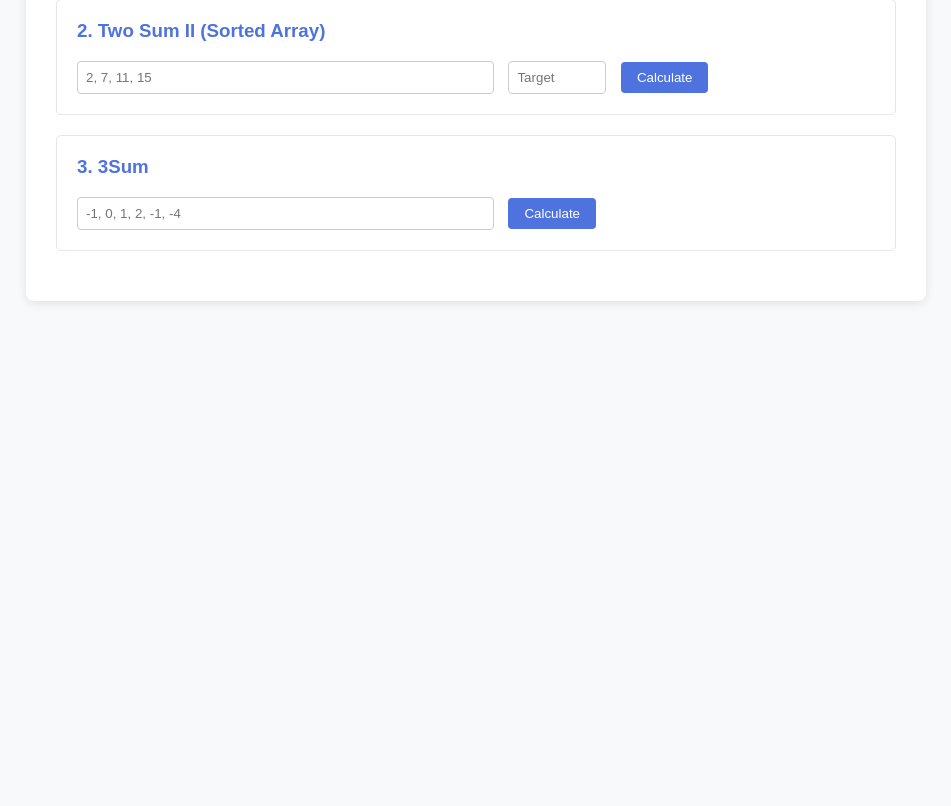
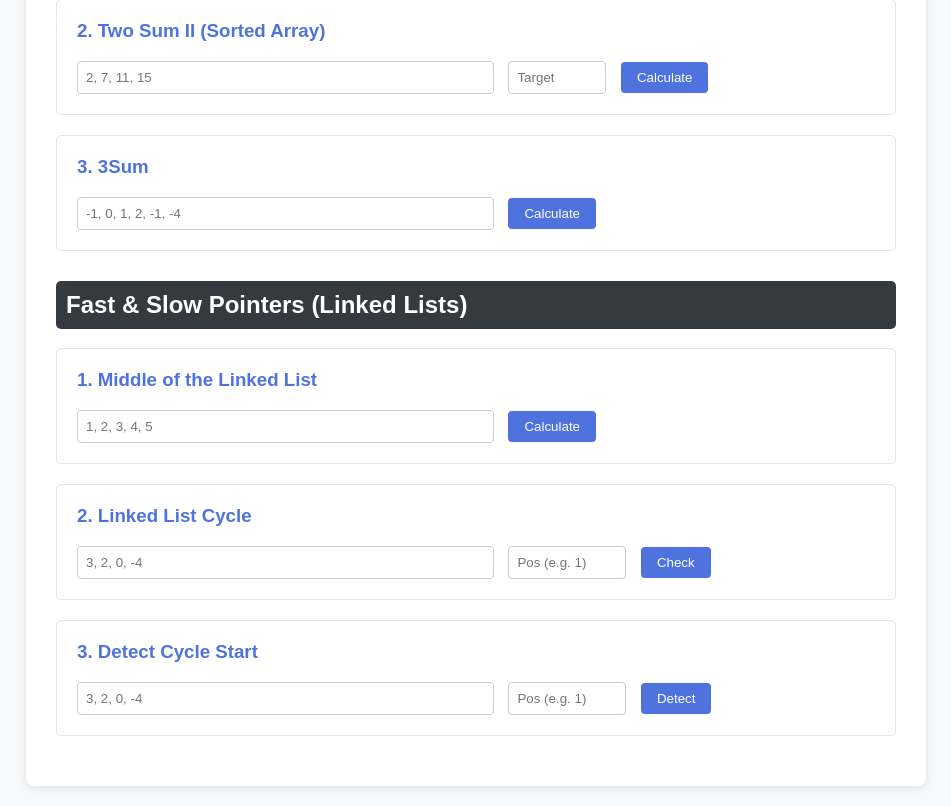
Before and after one commit to CazK0/DSA, a Flask app: page / in a window 1280 px wide. Shown: the part 828-1634 px from the top of the page, without its empty margins (164-1115 px from the left). Before the commit the page ends 1131 px from the top, so only its background shows below. Run offline with Flask 3, Linux system fonts and the light colour scheme.

Commit message:
Update index.html

```diff
--- a/DSA/templates/index.html
+++ b/DSA/templates/index.html
@@ -91,6 +91,37 @@
         </form>
     </div>
 
+    <h2>Fast & Slow Pointers (Linked Lists)</h2>
+
+    <div class="card">
+        <h3>1. Middle of the Linked List</h3>
+        <form method="POST">
+            <input type="hidden" name="algo" value="middle_node">
+            <input type="text" name="middle_input" placeholder="1, 2, 3, 4, 5" required>
+            <button type="submit">Calculate</button>
+        </form>
+    </div>
+
+    <div class="card">
+        <h3>2. Linked List Cycle</h3>
+        <form method="POST">
+            <input type="hidden" name="algo" value="has_cycle">
+            <input type="text" name="cycle_input" placeholder="3, 2, 0, -4" required>
+            <input type="number" name="cycle_pos" placeholder="Pos (e.g. 1)" style="width: 100px;" required>
+            <button type="submit">Check</button>
+        </form>
+    </div>
+
+    <div class="card">
+        <h3>3. Detect Cycle Start</h3>
+        <form method="POST">
+            <input type="hidden" name="algo" value="detect_cycle">
+            <input type="text" name="detect_input" placeholder="3, 2, 0, -4" required>
+            <input type="number" name="detect_pos" placeholder="Pos (e.g. 1)" style="width: 100px;" required>
+            <button type="submit">Detect</button>
+        </form>
+    </div>
+
 </div>
 
 </body>
```
